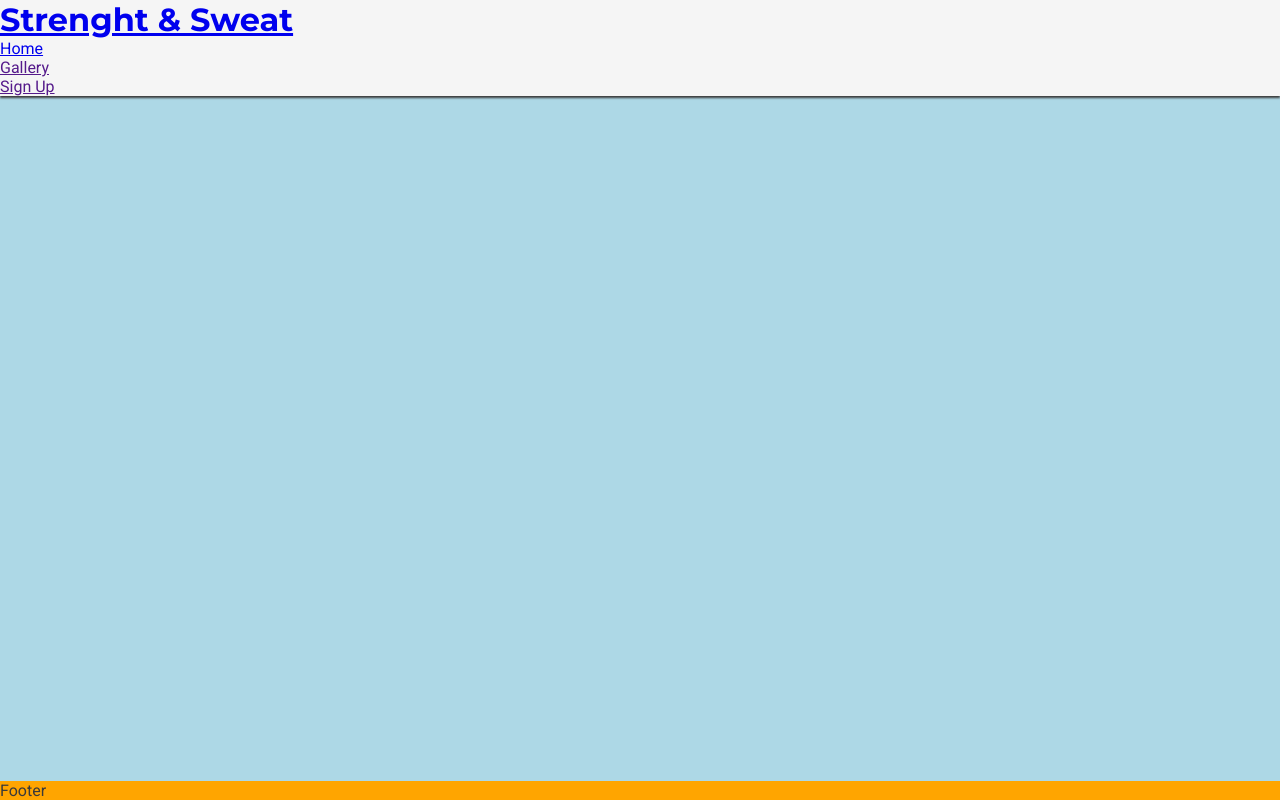
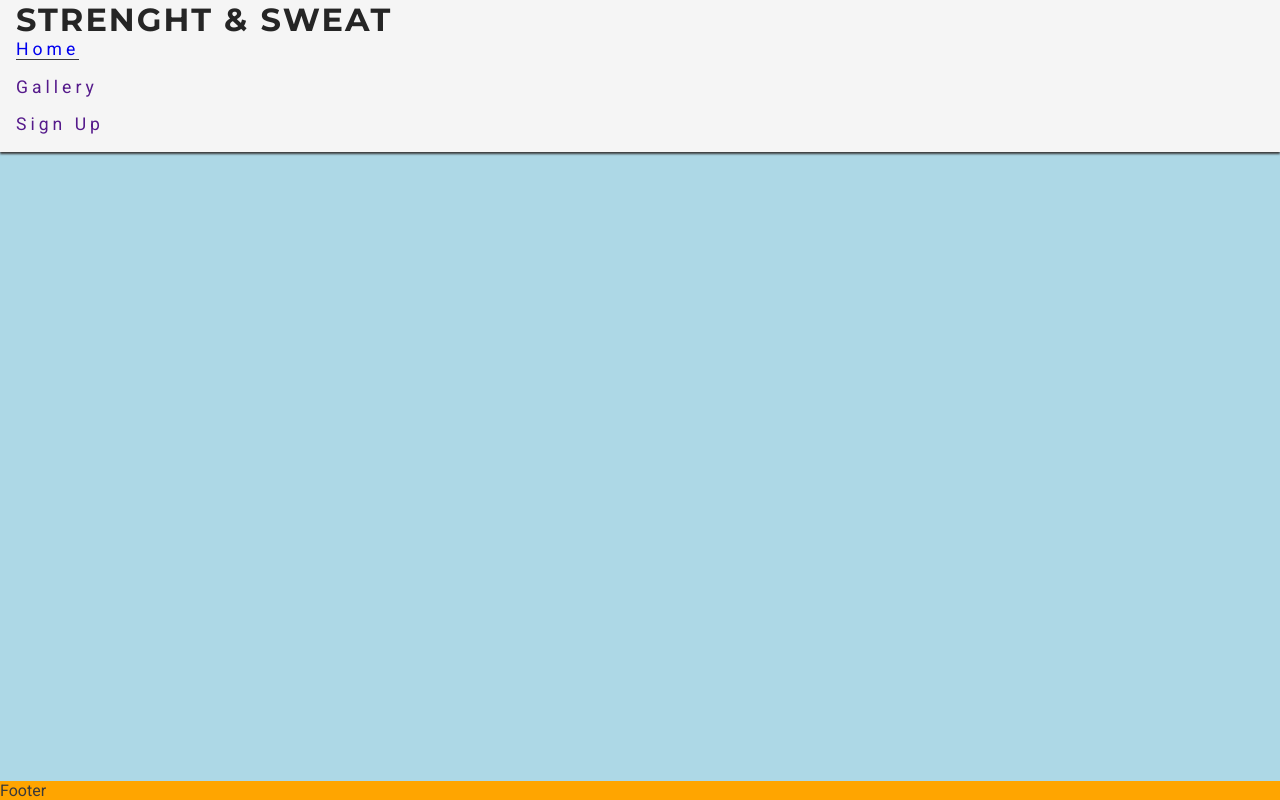
Before and after one commit to samjamalcode/strength-and-sweat, a plain HTML site: page index.html in a window 1280 px wide. Drawn offline with Linux system fonts and the light colour scheme.

Commit message:
Style the navbar menu

```diff
--- a/assets/css/style.css
+++ b/assets/css/style.css
@@ -22,21 +22,42 @@ body {
 
 h1 {
     font-family: 'Montserrat',sans-serif;
-    font-weight: 700;
+    letter-spacing: 2px;
+    text-transform: uppercase;
+    color: #252525;
+}
+
+#menu {
+    list-style-type: none;
+    letter-spacing: 4px;
+    font-size: 110%;
+}
+
+#menu > li {
+    margin-bottom: 1em;
+}
+
+.active {
+    border-bottom: 1px solid #3a3a3a;
 }
 
 
 /* Header */
 header {
     background-color: whitesmoke;
-    padding-right: 0 1rem;
+    padding: 0 1rem;
     position: fixed;
     z-index: 99;
     box-shadow: 0 2px 2px #3a3a3a;
     width: 100%;
+}
 
 
+header a {
+    text-decoration: none;
+    color: inheit;
 }
+
 
 /* Main contern */
 main {
--- a/index.html
+++ b/index.html
@@ -24,8 +24,8 @@
             <h1 id="logo">Strenght & Sweat</h1>
         </a>
         <nav>
-            <ul>
-                <li><a href="index.html">Home</a></li>
+            <ul id="menu">
+                <li><a href="index.html" class="active">Home</a></li>
                 <li><a href="">Gallery</a></li>
                 <li><a href="">Sign Up</a></li>
             </ul>
```
